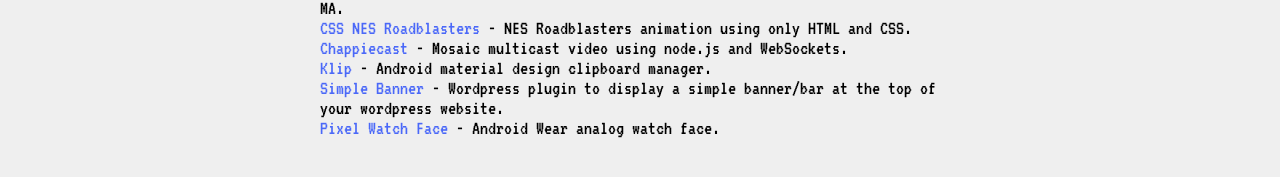
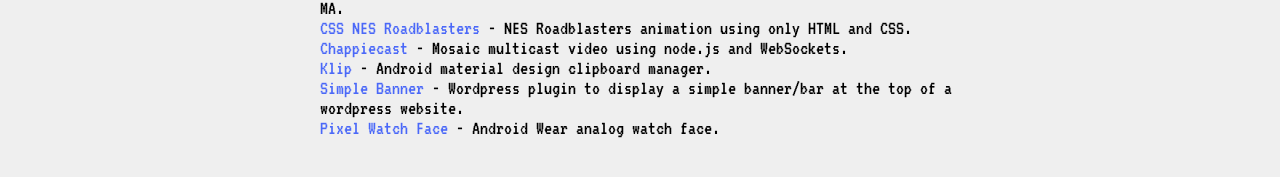
Before and after one commit to rpetersen29/rpetersen29.github.io, a Jekyll site: the page built from index.html, in a window 1280 px wide. Shown: the part 354-531 px from the top of the page. Built offline with Jekyll 4.4.1, drawn with Linux system fonts in a browser that asks for light colours.

Commit message:
word change

```diff
--- a/index.html
+++ b/index.html
@@ -18,6 +18,6 @@
 	<p><a href="http://codepen.io/rpetersen29/pen/ObjrwR" target="_blank">CSS NES Roadblasters</a> - NES Roadblasters animation using only HTML and CSS.</p>
 	<p><a href="http://arcweb.github.io/chappiecast/" target="_blank">Chappiecast</a> - Mosaic multicast video using node.js and WebSockets.</p>
 	<p><a href="https://play.google.com/store/apps/details?id=io.github.rpetersen.klip" target="_blank">Klip</a> - Android material design clipboard manager.</p>
-	<p><a href="https://wordpress.org/plugins/simple-banner/" target="_blank">Simple Banner</a> - Wordpress plugin to display a simple banner/bar at the top of your wordpress website.</p>
+	<p><a href="https://wordpress.org/plugins/simple-banner/" target="_blank">Simple Banner</a> - Wordpress plugin to display a simple banner/bar at the top of a wordpress website.</p>
 	<p><a href="https://play.google.com/store/apps/details?id=com.ryanpetersen.pixelwatchface" target="_blank">Pixel Watch Face</a> - Android Wear analog watch face.</p>
 </div>
```
